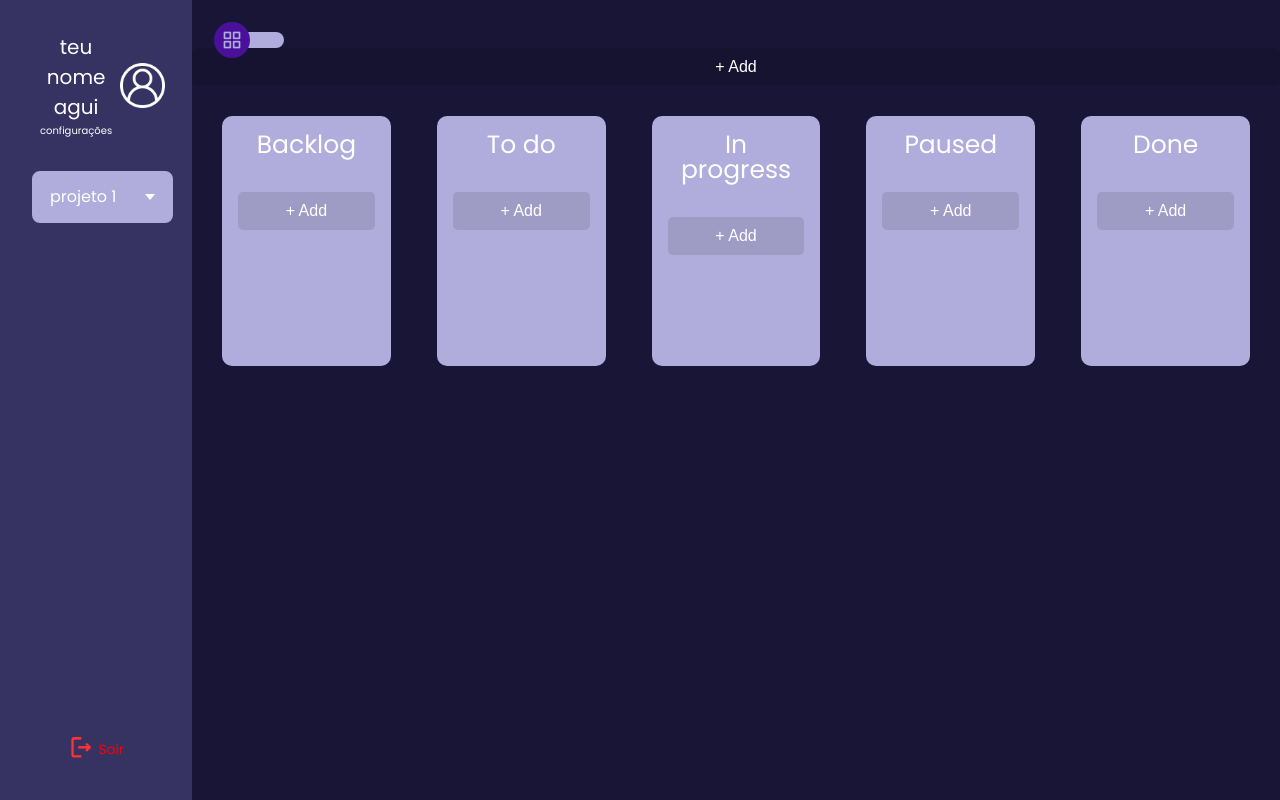
After one commit to MaduAlfredo/Projeto, a PHP site: page /html/kanbanteste.html in a window 1280 px wide. The commit adds this page. Run offline with PHP 8.4, Linux system fonts and the light colour scheme.

Commit message:
drag and drop testes

```diff
--- a/css/kanban.css
+++ b/css/kanban.css
@@ -25,6 +25,8 @@ body{
     background-color: #b0acdb;
     padding: 1rem;
     border-radius: 5px;
+    width: 20%;
+    min-height: 200px;
 }
 
 .listas{
--- /dev/null
+++ b/css/kanbanteste.css
@@ -0,0 +1,112 @@
+@import url(./reset.css);
+@import url(./project_home.css);
+
+body{
+    background-color: #181537;
+}
+
+[type="checkbox"]:checked,
+[type="checkbox"]:not(:checked){
+display: none;
+}
+.checkbox:checked + label,
+.checkbox:not(:checked) + label{
+  position: relative;
+  display: block;
+  text-align: center;
+  width: 60px;
+  height: 16px;
+  border-radius: 8px;
+  padding: 0;
+  margin: 0 2rem;
+  cursor: pointer;
+  background-color: #b0acdb;
+}
+
+.checkbox:checked + label:before,
+.checkbox:not(:checked) + label:before{
+  position: absolute;
+  display: block;
+  width: 36px;
+  height: 36px;
+  border-radius: 50%;
+  color: #b0acdb;
+  background-color: #491199;
+  font-family: 'unicons';
+  content: '\eabf';
+  z-index: 20;
+  top: -10px;
+  left: -10px;
+  line-height: 36px;
+  text-align: center;
+  font-size: 20px;
+  transition: all 0.5s ease;
+}
+.checkbox:checked + label:before {
+  transform: translateX(44px) /* rotate(-270deg) */;
+  content: '\ebae';
+}
+
+.board{
+    text-align: center;
+    width: 85%;
+    height: 100vh;
+    margin-left: 15%;
+    padding-top: 2rem;
+}
+
+.kanban {
+	display: flex;
+	padding: 30px;
+	border-radius: 5px;
+    gap: 1rem;
+    justify-content: space-between;
+}
+
+.kanban__column {
+	flex: 1;
+    background-color: #b0acdb;
+    padding: 1rem;
+    min-height: 250px;
+    border-radius: 10px;
+}
+
+.kanban__column:not(:last-child) {
+	margin-right: 30px;
+}
+
+.kanban__column-title {
+	margin-bottom: 20px;
+	font-size: 25px;
+	color: white;
+	user-select: none;
+}
+
+.kanban__item-input {
+	padding: 10px 15px;
+	box-sizing: border-box;
+	background: white;
+	border-radius: 5px;
+	cursor: pointer;
+}
+
+.kanban__dropzone {
+	height: 15px;
+	transition: background 0.15s, height 0.15s;
+}
+
+.kanban__dropzone--active {
+	height: 30px;
+	background: rgba(0, 0, 0, 0.25);
+}
+
+.kanban__add-item {
+	width: 100%;
+	padding: 10px 0;
+	font-size: 16px;
+	color: white;
+	background: rgba(0, 0, 0, 0.1);
+	border: none;
+	border-radius: 5px;
+	cursor: pointer;
+}
--- /dev/null
+++ b/html/kanbanteste.html
@@ -0,0 +1,63 @@
+<!DOCTYPE html>
+<html lang="pt-br">
+<head>
+	<meta charset="UTF-8">
+	<meta http-equiv="X-UA-Compatible" content="IE=edge">
+	<meta name="viewport" content="width=device-width, initial-scale=1.0">
+	<title>Kanban Board</title>
+	<link rel="stylesheet" href="../css/kanbanteste.css">
+    <link rel="stylesheet" href="https://unicons.iconscout.com/release/v2.1.9/css/unicons.css">
+</head>
+<body>
+    <section class="project_sidebar">
+        <div class="sidebar-cima">
+            <div class="profile">
+                <button class="profile-left">
+                    <p style="font-size: 20px;">teu nome agui</p>
+                    <span style="font-size: 10px;" >configurações</span>
+                </button>
+                <img src="../fotos/user_icon.png" width="45px" alt="">
+            </div>
+            <div class="dropdown">
+                <div class="select">
+                  <span class="selected">projeto 1</span>
+                  <div class="caret"></div>
+                </div>
+                <ul class="menu">
+                  <li>criar projeto</li>
+                  <li class="active">projeto 1</li>
+                </ul>
+              </div>
+        </div>
+        <div class="sidebar-baixo">
+            <button class="logout">
+              <div class="logoutPic">
+                  <img src="../fotos/logout.png" alt="" >
+              </div>
+              <div class="logoutText">
+                  <span>Sair</span>
+              </div>
+          </button>
+        </div>
+    </section>
+    <section class="board">
+        <div class="exibicao">
+            <input class="checkbox" type="checkbox" id="reg-log" name="reg-log" />
+            <label for="reg-log"></label>
+        </div>
+        <button class="kanban__add-item">+ Add</button>
+        <div class="kanban">
+            <!-- <div class="kanban__column">
+                <div class="kanban__column-title">Not Started</div>
+                <div class="kanban__items">
+                    <div contenteditable class="kanban__item-input">Wash the dishes</div>
+                    <div class="kanban__dropzone"></div>
+                </div>
+                <button class="kanban__add-item" type="button">+ Add</button>
+            </div> -->
+        </div>
+    </section>
+	<script src="../js/kanban.js/main.js" type="module"></script>
+    <script src="../js/dropdown.js"></script>
+</body>
+</html>
--- /dev/null
+++ b/js/kanban.js/api/kanbanAPI.js
@@ -0,0 +1,117 @@
+export default class KanbanAPI {
+	static getItems(columnId) {
+		const column = read().find(column => column.id == columnId);
+
+		if (!column) {
+			return [];
+		}
+
+		return column.items;
+	}
+
+	static insertItem(columnId, content) {
+		const data = read();
+		const column = data.find(column => column.id == columnId);
+		const item = {
+			id: Math.floor(Math.random() * 100000),
+			content
+		};
+
+		if (!column) {
+			throw new Error("Column does not exist.");
+		}
+
+		column.items.push(item);
+		save(data);
+
+		return item;
+	}
+
+	static updateItem(itemId, newProps) {
+		const data = read();
+		const [item, currentColumn] = (() => {
+			for (const column of data) {
+				const item = column.items.find(item => item.id == itemId);
+
+				if (item) {
+					return [item, column];
+				}
+			}
+		})();
+
+		if (!item) {
+			throw new Error("Item not found.");
+		}
+
+		item.content = newProps.content === undefined ? item.content : newProps.content;
+
+		// Update column and position
+		if (
+			newProps.columnId !== undefined
+			&& newProps.position !== undefined
+		) {
+			const targetColumn = data.find(column => column.id == newProps.columnId);
+
+			if (!targetColumn) {
+				throw new Error("Target column not found.");
+			}
+
+			// Delete the item from it's current column
+			currentColumn.items.splice(currentColumn.items.indexOf(item), 1);
+
+			// Move item into it's new column and position
+			targetColumn.items.splice(newProps.position, 0, item);
+		}
+
+		save(data);
+	}
+
+	static deleteItem(itemId) {
+		const data = read();
+
+		for (const column of data) {
+			const item = column.items.find(item => item.id == itemId);
+
+			if (item) {
+				column.items.splice(column.items.indexOf(item), 1);
+			}
+		}
+
+		save(data);
+	}
+}
+
+function read() {
+	const json = localStorage.getItem("kanban-data");
+
+	if (!json) {
+		return [
+			{
+				id: 1,
+				items: []
+			},
+			{
+				id: 2,
+				items: []
+			},
+			{
+				id: 3,
+				items: []
+			},
+			{
+				id: 4,
+				items: []
+			},
+			{
+				id: 5,
+				items: []
+			},
+		];
+	}
+
+	return JSON.parse(json);
+}
+
+function save(data) {
+	localStorage.setItem("kanban-data", JSON.stringify(data));
+}
--- /dev/null
+++ b/js/kanban.js/main.js
@@ -0,0 +1,5 @@
+import Kanban from "./view/kanban.js";
+
+new Kanban(
+	document.querySelector(".kanban")
+);
--- /dev/null
+++ b/js/kanban.js/view/column.js
@@ -0,0 +1,49 @@
+import KanbanAPI from "../api/kanbanAPI.js";
+import DropZone from "./dropzone.js";
+import Item from "./item.js";
+
+export default class Column {
+	constructor(id, title) {
+		const topDropZone = DropZone.createDropZone();
+
+		this.elements = {};
+		this.elements.root = Column.createRoot();
+		this.elements.title = this.elements.root.querySelector(".kanban__column-title");
+		this.elements.items = this.elements.root.querySelector(".kanban__column-items");
+		this.elements.addItem = this.elements.root.querySelector(".kanban__add-item");
+
+		this.elements.root.dataset.id = id;
+		this.elements.title.textContent = title;
+		this.elements.items.appendChild(topDropZone);
+
+		this.elements.addItem.addEventListener("click", () => {
+			const newItem = KanbanAPI.insertItem(id, "");
+
+			this.renderItem(newItem);
+		});
+
+		KanbanAPI.getItems(id).forEach(item => {
+			this.renderItem(item);
+		});
+	}
+
+	static createRoot() {
+		const range = document.createRange();
+
+		range.selectNode(document.body);
+
+		return range.createContextualFragment(`
+			<div class="kanban__column">
+				<div class="kanban__column-title"></div>
+				<div class="kanban__column-items"></div>
+				<button class="kanban__add-item" type="button">+ Add</button>
+			</div>
+		`).children[0];
+	}
+
+	renderItem(data) {
+		const item = new Item(data.id, data.content);
+
+		this.elements.items.appendChild(item.elements.root);
+	}
+}
--- /dev/null
+++ b/js/kanban.js/view/dropzone.js
@@ -0,0 +1,47 @@
+import KanbanAPI from "../api/kanbanAPI.js";
+
+export default class DropZone {
+	static createDropZone() {
+		const range = document.createRange();
+
+		range.selectNode(document.body);
+
+		const dropZone = range.createContextualFragment(`
+			<div class="kanban__dropzone"></div>
+		`).children[0];
+
+		dropZone.addEventListener("dragover", e => {
+			e.preventDefault();
+			dropZone.classList.add("kanban__dropzone--active");
+		});
+
+		dropZone.addEventListener("dragleave", () => {
+			dropZone.classList.remove("kanban__dropzone--active");
+		});
+
+		dropZone.addEventListener("drop", e => {
+			e.preventDefault();
+			dropZone.classList.remove("kanban__dropzone--active");
+
+			const columnElement = dropZone.closest(".kanban__column");
+			const columnId = Number(columnElement.dataset.id);
+			const dropZonesInColumn = Array.from(columnElement.querySelectorAll(".kanban__dropzone"));
+			const droppedIndex = dropZonesInColumn.indexOf(dropZone);
+			const itemId = Number(e.dataTransfer.getData("text/plain"));
+			const droppedItemElement = document.querySelector(`[data-id="${itemId}"]`);
+			const insertAfter = dropZone.parentElement.classList.contains("kanban__item") ? dropZone.parentElement : dropZone;
+
+			if (droppedItemElement.contains(dropZone)) {
+				return;
+			}
+
+			insertAfter.after(droppedItemElement);
+			KanbanAPI.updateItem(itemId, {
+				columnId,
+				position: droppedIndex
+			});
+		});
+
+		return dropZone;
+	}
+}
--- /dev/null
+++ b/js/kanban.js/view/kanban.js
@@ -0,0 +1,38 @@
+import Column from "./column.js";
+
+export default class Kanban {
+	constructor(root) {
+		this.root = root;
+
+		Kanban.columns().forEach(column => {
+			const columnView = new Column(column.id, column.title);
+
+			this.root.appendChild(columnView.elements.root);
+		});
+	}
+
+	static columns() {
+		return [
+			{
+				id: 1,
+				title: "Backlog"
+			},
+			{
+				id: 2,
+				title: "To do"
+			},
+			{
+				id: 3,
+				title: "In progress"
+			},
+			{
+				id: 4,
+				title: "Paused"
+			},
+			{
+				id: 5,
+				title: "Done"
+			}
+		];
+	}
+}
```
Also changed, not shown: html/kanban.html (+12 -30 lines), js/dropdown.js (renamed from js/main.js, +28 -0 lines), js/kanban.js/view/item.js (added, +68 -0 lines).
